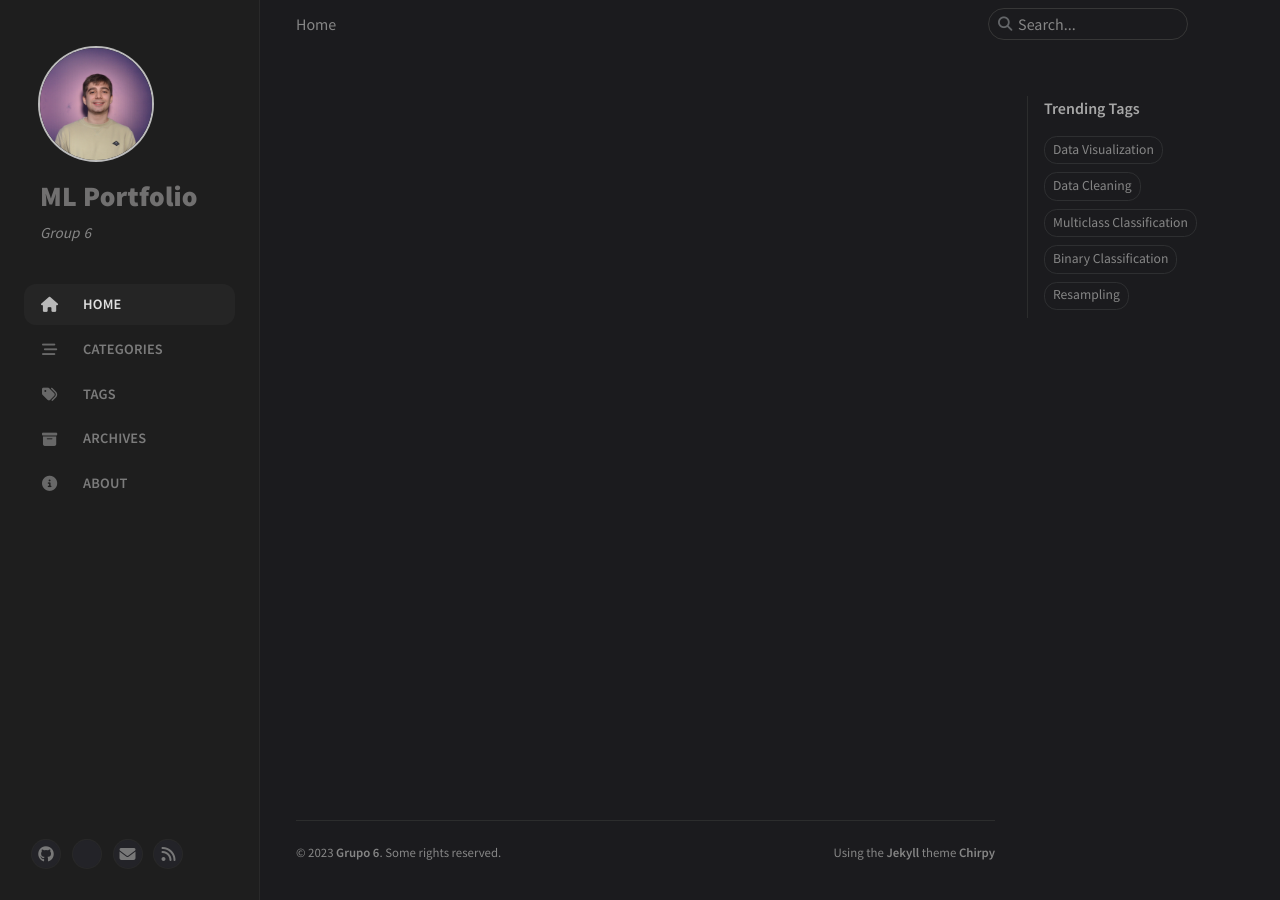
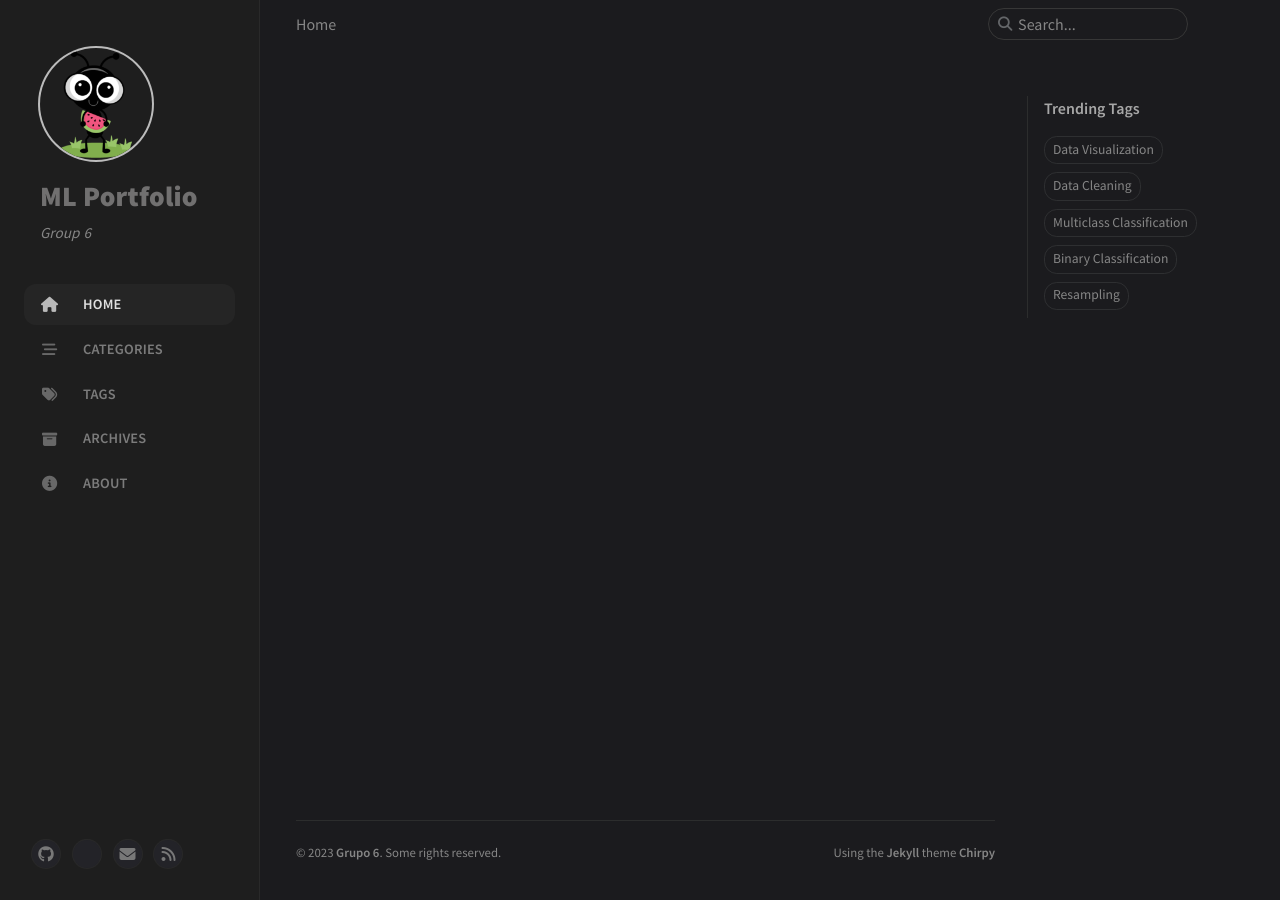
Before and after one commit to grupo6IA/grupo6IA.github.io, a Jekyll site: the page built from index.html, in a window 1280 px wide. Built offline with Jekyll 4.4.1, drawn with Linux system fonts in a browser that asks for light colours; cached includes are drawn as plain includes; comment, search, counter and statistics services are not loaded.

Commit message:
template

```diff
--- a/_config.yml
+++ b/_config.yml
@@ -77,7 +77,7 @@ theme_mode: dark
 img_cdn:
 
 # the avatar on sidebar, support local or CORS resources
-avatar: /assets/img/favicons/yo2.jpg
+avatar: /assets/img/favicons/android-chrome-192x192.png
 
 # boolean type, the global switch for TOC in posts.
 toc: true
```
